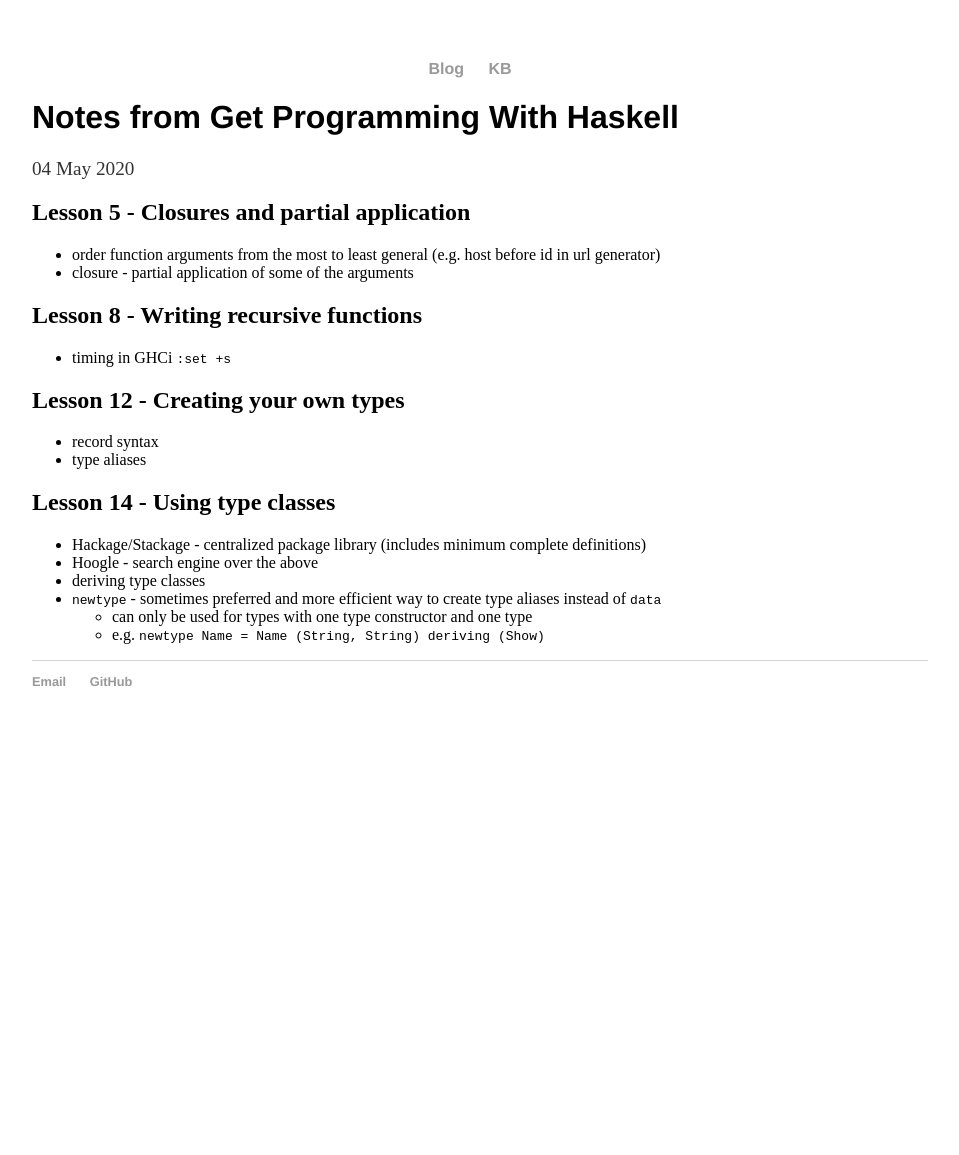
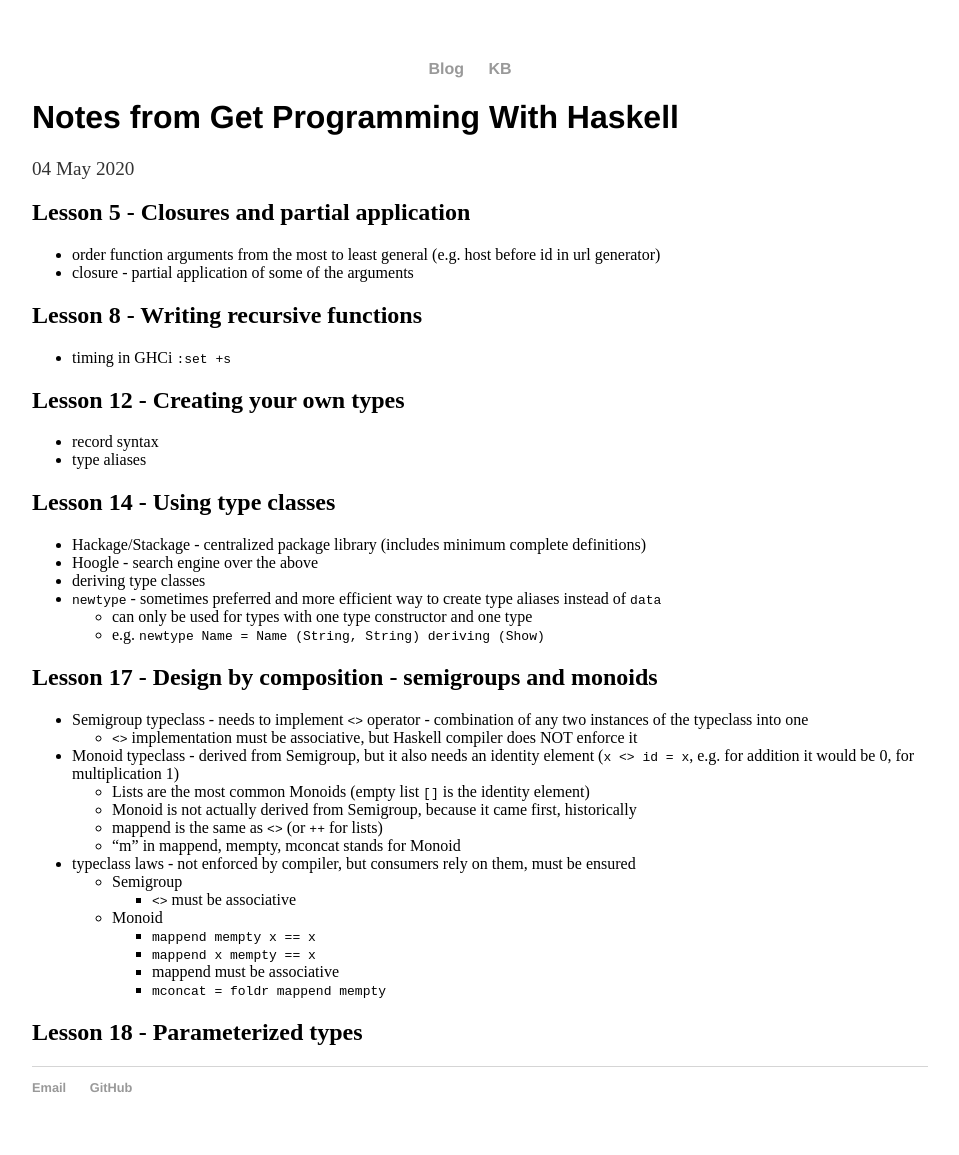
Before and after one commit to niphr/niphr.github.io, a Jekyll site: the page built from kb/haskell/_posts/2020-05-04-get-programming-notes.md, in a window 1280 px wide. Shown: the whole page, without its empty margins (160-1119 px from the left). Built offline with Jekyll 4.4.1, drawn with Linux system fonts in a browser that asks for light colours; before the commit the page ends 900 px from its top, so only the background shows below that.

Commit message:
haskell | notes

```diff
--- a/kb/haskell/_posts/2020-05-04-get-programming-notes.md
+++ b/kb/haskell/_posts/2020-05-04-get-programming-notes.md
@@ -22,3 +22,22 @@ date: 2020-05-04
 * `newtype` - sometimes preferred and more efficient way to create type aliases instead of `data`
   * can only be used for types with one type constructor and one type
   * e.g. `newtype Name = Name (String, String) deriving (Show)`
+
+## Lesson 17 - Design by composition - semigroups and monoids
+* Semigroup typeclass - needs to implement `<>` operator - combination of any two instances of the typeclass into one
+  * `<>` implementation must be associative, but Haskell compiler does NOT enforce it
+* Monoid typeclass - derived from Semigroup, but it also needs an identity element (`x <> id = x`, e.g. for addition it would be 0, for multiplication 1)
+  * Lists are the most common Monoids (empty list `[]` is the identity element)
+  * Monoid is not actually derived from Semigroup, because it came first, historically
+  * mappend is the same as `<>` (or `++` for lists)
+  * "m" in mappend, mempty, mconcat stands for Monoid
+* typeclass laws - not enforced by compiler, but consumers rely on them, must be ensured
+  * Semigroup
+    * `<>` must be associative
+  * Monoid
+    * `mappend mempty x == x`
+    * `mappend x mempty == x`
+    * mappend must be associative
+    * `mconcat = foldr mappend mempty`
+
+## Lesson 18 - Parameterized types
```
